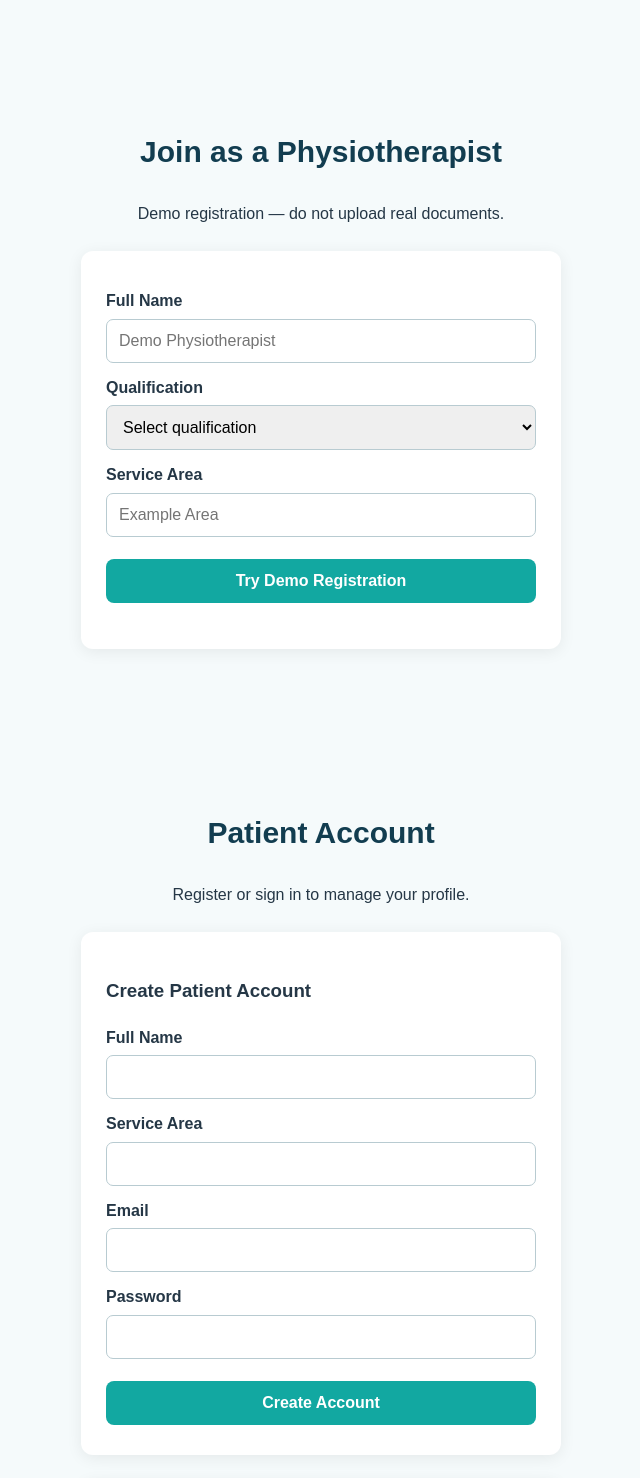
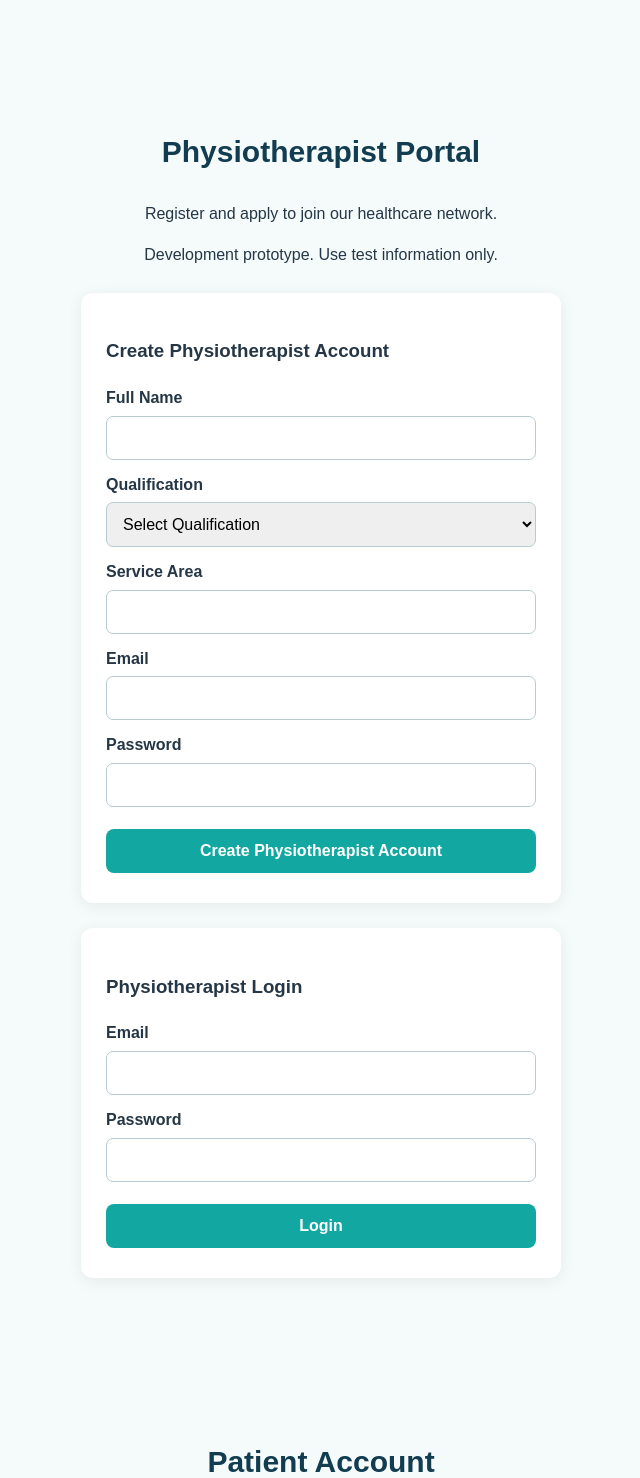
Before and after one commit to aresandrew1-crypto/physio-connect, a plain HTML site: page index.html in a window 1280 px wide. Shown: the part 1740-3218 px from the top of the page, without its empty margins (319-959 px from the left). Drawn offline with nearby package versions, Linux system fonts and the light colour scheme.

Commit message:
Update add physiotherapist registration and login forms

```diff
--- a/index.html
+++ b/index.html
@@ -97,17 +97,23 @@
     </section>
 
 <section id="join" class="section form-section">
-      <h2>Join as a Physiotherapist</h2>
-      <p>Demo registration — do not upload real documents.</p>
 
-      <form id="physioForm">
+  <h2>Physiotherapist Portal</h2>
+  <p>Register and apply to join our healthcare network.</p>
+  <p>Development prototype. Use test information only.</p>
+
+  <div id="physioAuthForms">
+
+    <form id="physioSignupForm">
+      <h3>Create Physiotherapist Account</h3>
+
       <label for="physioName">Full Name</label>
       <input id="physioName" type="text"
-               placeholder="Demo Physiotherapist" required>
+             minlength="2" maxlength="100" required>
 
       <label for="qualification">Qualification</label>
       <select id="qualification" required>
-          <option value="">Select qualification</option>
+        <option value="">Select Qualification</option>
         <option>BPT</option>
         <option>MPT</option>
         <option>Other</option>
@@ -115,15 +121,67 @@
 
       <label for="physioCity">Service Area</label>
       <input id="physioCity" type="text"
-               placeholder="Example Area" required>
+             minlength="2" maxlength="150" required>
 
-        <button type="submit" class="btn">
-          Try Demo Registration
+      <label for="physioEmail">Email</label>
+      <input id="physioEmail" type="email"
+             autocomplete="email" required>
+
+      <label for="physioPassword">Password</label>
+      <input id="physioPassword" type="password"
+             minlength="12"
+             autocomplete="new-password" required>
+
+      <button class="btn" type="submit">
+        Create Physiotherapist Account
       </button>
-        <p id="physioMessage" class="message"
-           role="status"></p>
     </form>
+
+    <form id="physioLoginForm">
+      <h3>Physiotherapist Login</h3>
+
+      <label for="physioLoginEmail">Email</label>
+      <input id="physioLoginEmail" type="email"
+             autocomplete="email" required>
+
+      <label for="physioLoginPassword">Password</label>
+      <input id="physioLoginPassword" type="password"
+             autocomplete="current-password" required>
+
+      <button class="btn" type="submit">
+        Login
+      </button>
+    </form>
+
+  </div>
+
+  <div id="physioDashboard" hidden>
+    <h3>My Physiotherapist Dashboard</h3>
+
+    <p id="physioWelcome"></p>
+    <p id="physioQualification"></p>
+    <p id="physioArea"></p>
+    <p id="physioStatus"></p>
+    <p id="physioStatusMessage"></p>
+
+    <button id="physioRefresh" class="btn">
+      Refresh Status
+    </button>
+
+    <button id="physioLogout" class="btn">
+      Logout
+    </button>
+  </div>
+
+  <p id="physioAuthMessage" class="message"
+     role="status" aria-live="polite"></p>
+
 </section>
+
+
+
+
+
 <section id="patient-account" class="section form-section">
   <h2>Patient Account</h2>
   <p>Register or sign in to manage your profile.</p>
```
Lines whose indentation alone changed are shown as unchanged.
